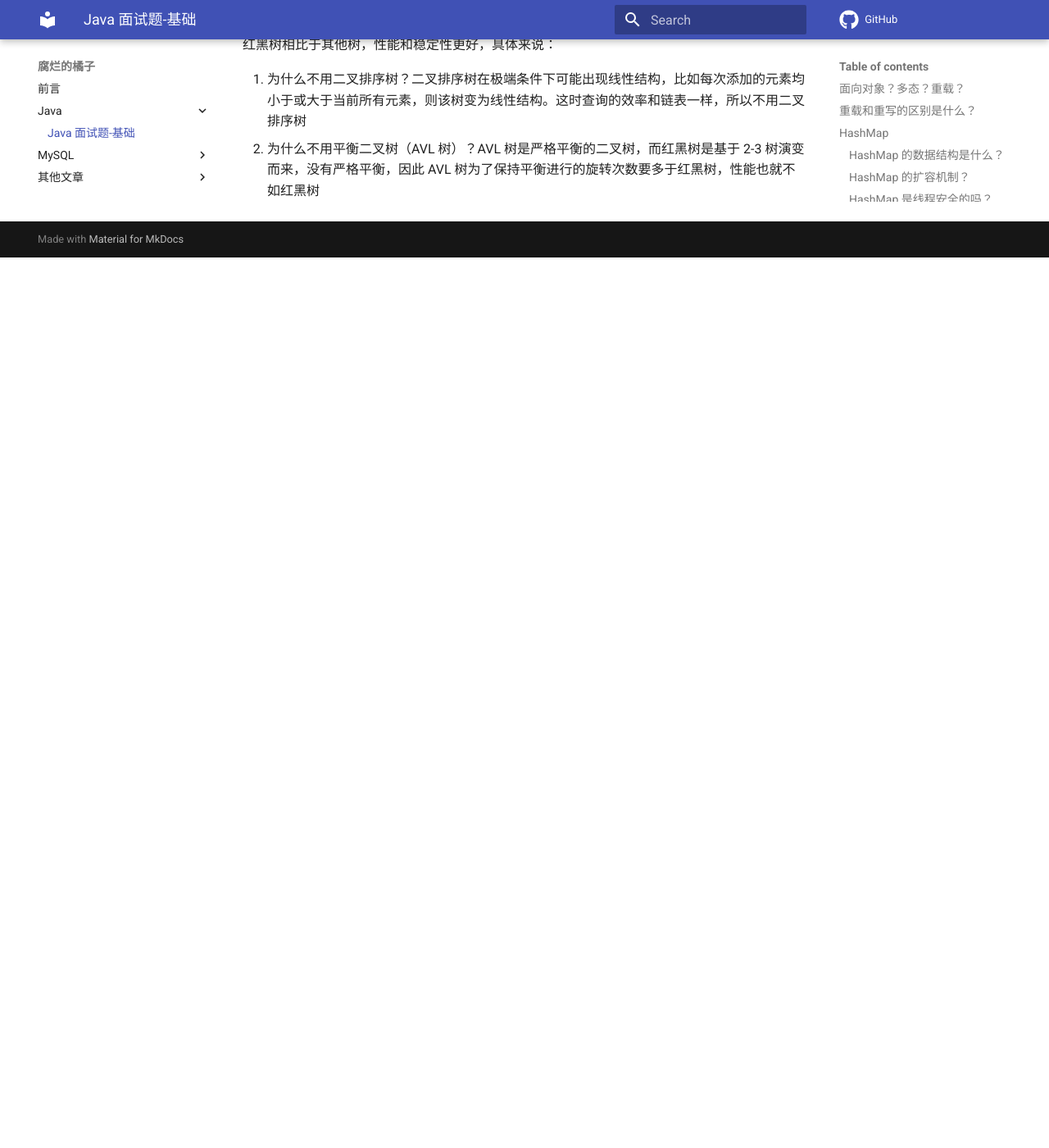
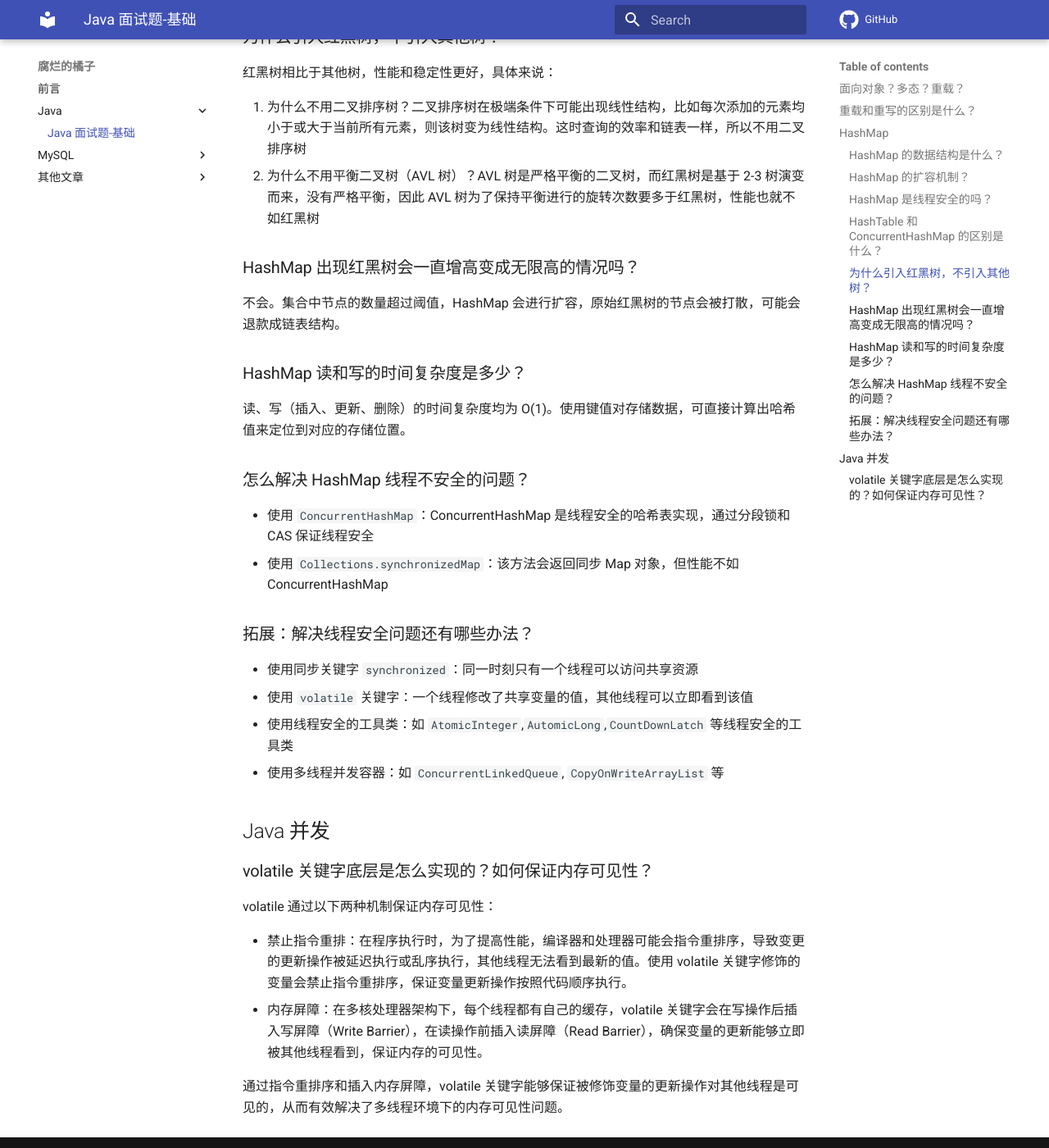
Before and after one commit to z1ming/cs-Hydra, an MkDocs documentation site: the page built from docs/文章/Java-base.md, in a window 1280 px wide and 1400 px high, scrolled down 2364 px. Shown: the whole window at 82% size. Built offline with MkDocs 1.6.1 and Material for MkDocs 9.7.7, drawn with Linux system fonts in a browser that asks for light colours; comment, search, counter and statistics services are not loaded; before the commit the page ends 2678 px from its top, so only the background shows below that; some of the changed text lies outside the part shown.

Commit message:
Update Java-base.md
Signed-off-by: Ziming Meng <zimingm94@gmail.com>

```diff
--- a/docs/文章/Java-base.md
+++ b/docs/文章/Java-base.md
@@ -76,7 +76,8 @@ class Bird extends Animal {
 
 线程不安全。
 
-- `resize()` 时，旧数据还没有被转移到重新哈希后的位置，但这时请求的 `key` 已经会被定位到重新哈希后的位置，导致获取到空值
+- JDK1.7 采用数据+链表，多线程下，扩容时存在 Entry 链死循环和数据丢失问题。
+- JDK1.8`resize()` 时，旧数据还没有被转移到重新哈希后的位置，但这时请求的 `key` 已经会被定位到重新哈希后的位置，导致获取到空值，这条暂时不确定
 - 多线程 `put` 时可能会数据覆盖。如果两个不同的 key 发生哈希冲突，可能会只新增一个列表节点而不是两个
 
 ### HashTable 和 ConcurrentHashMap 的区别是什么？
@@ -92,3 +93,34 @@ class Bird extends Animal {
 
 1. 为什么不用二叉排序树？二叉排序树在极端条件下可能出现线性结构，比如每次添加的元素均小于或大于当前所有元素，则该树变为线性结构。这时查询的效率和链表一样，所以不用二叉排序树
 2. 为什么不用平衡二叉树（AVL 树）？AVL 树是严格平衡的二叉树，而红黑树是基于 2-3 树演变而来，没有严格平衡，因此 AVL 树为了保持平衡进行的旋转次数要多于红黑树，性能也就不如红黑树
+
+### HashMap 出现红黑树会一直增高变成无限高的情况吗？
+
+不会。集合中节点的数量超过阈值，HashMap 会进行扩容，原始红黑树的节点会被打散，可能会退款成链表结构。
+
+### HashMap 读和写的时间复杂度是多少？
+
+读、写（插入、更新、删除）的时间复杂度均为 O(1)。使用键值对存储数据，可直接计算出哈希值来定位到对应的存储位置。
+
+### 怎么解决 HashMap 线程不安全的问题？
+
+- 使用 `ConcurrentHashMap`：ConcurrentHashMap 是线程安全的哈希表实现，通过分段锁和 CAS 保证线程安全
+- 使用 `Collections.synchronizedMap`：该方法会返回同步 Map 对象，但性能不如 ConcurrentHashMap
+
+### 拓展：解决线程安全问题还有哪些办法？
+
+- 使用同步关键字 `synchronized`：同一时刻只有一个线程可以访问共享资源
+- 使用 `volatile` 关键字：一个线程修改了共享变量的值，其他线程可以立即看到该值
+- 使用线程安全的工具类：如 `AtomicInteger`,`AutomicLong`,`CountDownLatch` 等线程安全的工具类
+- 使用多线程并发容器：如 `ConcurrentLinkedQueue`, `CopyOnWriteArrayList` 等
+
+## Java 并发
+
+### volatile 关键字底层是怎么实现的？如何保证内存可见性？
+
+volatile 通过以下两种机制保证内存可见性：
+
+- 禁止指令重排：在程序执行时，为了提高性能，编译器和处理器可能会指令重排序，导致变更的更新操作被延迟执行或乱序执行，其他线程无法看到最新的值。使用 volatile 关键字修饰的变量会禁止指令重排序，保证变量更新操作按照代码顺序执行。
+- 内存屏障：在多核处理器架构下，每个线程都有自己的缓存，volatile 关键字会在写操作后插入写屏障（Write Barrier），在读操作前插入读屏障（Read Barrier），确保变量的更新能够立即被其他线程看到，保证内存的可见性。
+
+通过指令重排序和插入内存屏障，volatile 关键字能够保证被修饰变量的更新操作对其他线程是可见的，从而有效解决了多线程环境下的内存可见性问题。
```
